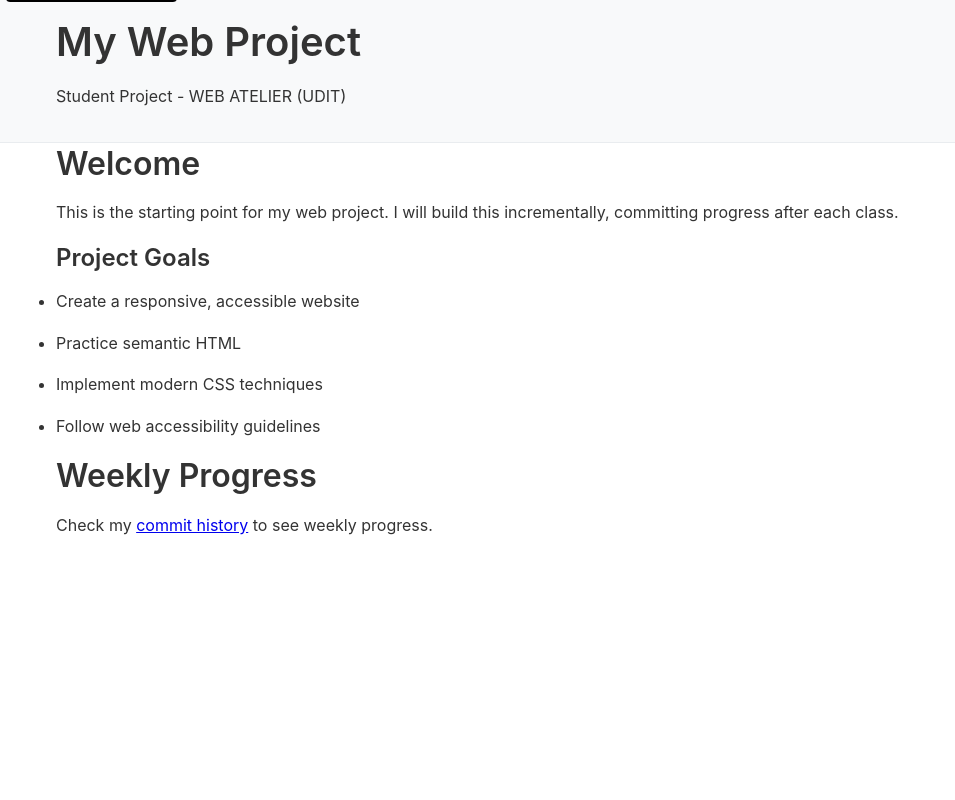
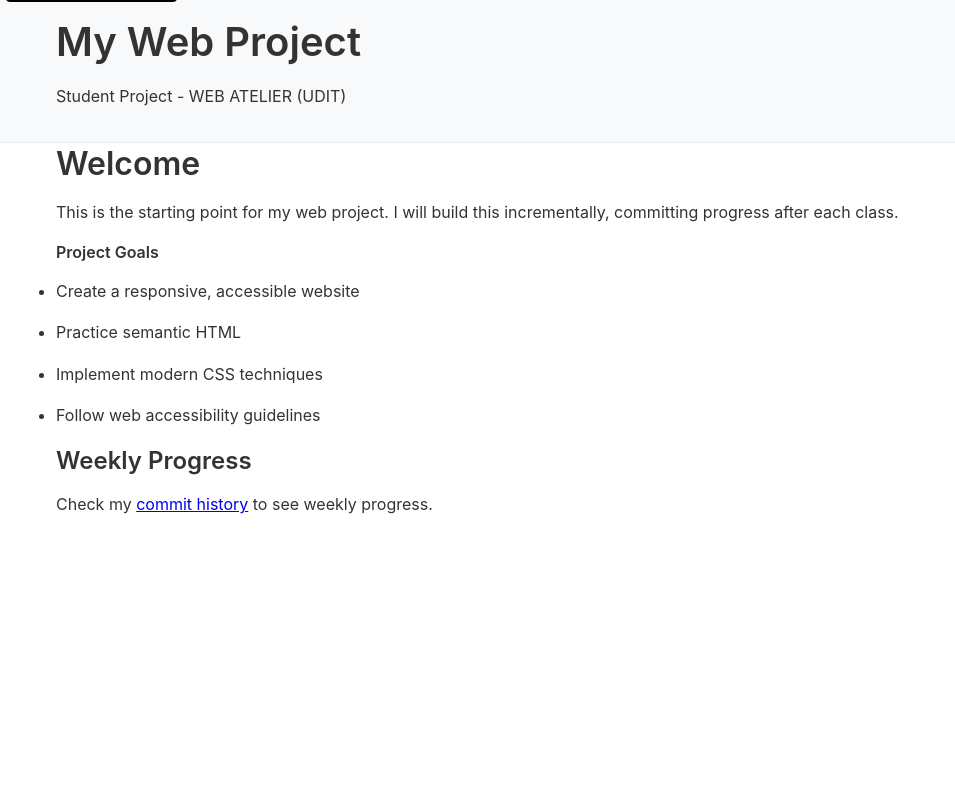
Before and after one commit to ruiminpiao/advanced-web-design-2025, a website: page index.html in a window 1280 px wide. Shown: the top 800 px of the page, without its empty margins (0-955 px from the left). Drawn offline with Linux system fonts and the light colour scheme.

Commit message:
new header sizes

```diff
--- a/index.html
+++ b/index.html
@@ -25,8 +25,8 @@
 					class.
 				</p>
 
-				<h3>Project Goals</h3>
-				<ul> <!--This is a comment-->
+				<h4>Project Goals</h4>
+				<ul>
 					<li>Create a responsive, accessible website</li>
 					<li>Practice semantic HTML</li>
 					<li>Implement modern CSS techniques</li>
@@ -35,7 +35,7 @@
 			</section>
 
 			<section>
-				<h2>Weekly Progress</h2>
+				<h3>Weekly Progress</h3>
 				<p>
 					Check my
 					<a href="https://github.com/[username]/[project-repo]/commits/main">commit history</a>
```
